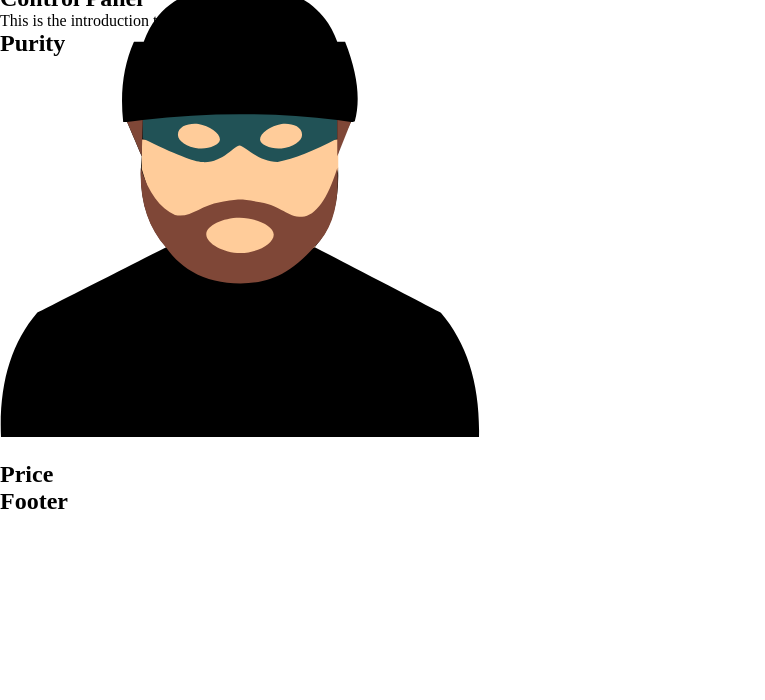
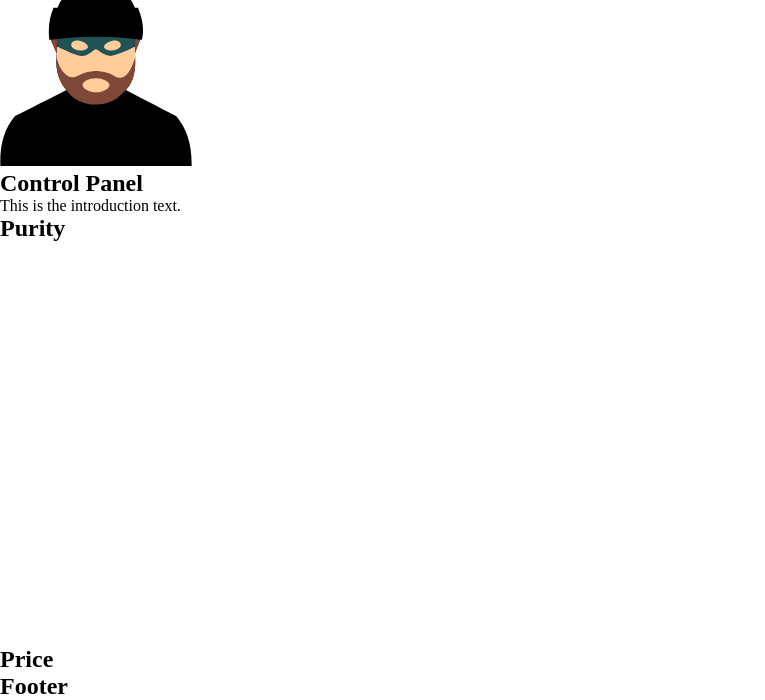
Before and after one commit to relivnd/druggler, a plain HTML site: page index.html in a window 1280 px wide. Shown: the part 236-936 px from the top of the page, without its empty margins (0-765 px from the left). Before the commit the page ends 800 px from the top, so only its background shows below. Drawn offline with nearby package versions, Linux system fonts and the light colour scheme; no server answers.

Commit message:
worked on css

```diff
--- a/index.html
+++ b/index.html
@@ -1,6 +1,7 @@
 <!DOCTYPE html>
 <head>
     <title>DRUGGLER</title>
+    <meta name="viewport" content="width=device-width, initial-scale=1">
     <link rel="stylesheet" href="styles/style.css">
     <meta charset="utf-8">
 
@@ -24,8 +25,10 @@
 <h1> Lohnniveau comparison</h1>
 
 <h1> Wie lange muss man Arbeiten für Essen & Drogen? </h1>
+<div class="dealer">
+    <img id="dealer" src="attachements/dealer.svg">
+</div>
 
-<img class="dealer" src="attachements/dealer.svg">
 
 <!--
 <div class="grid-container">
--- a/styles/style.css
+++ b/styles/style.css
@@ -6,7 +6,11 @@
 }
 
 .dealer {
-    position: absolute;
-    alignment: right;
-    width: 30em;
+    position: -webkit-sticky;
+    position: sticky;
+    top: 10px;
 }
+
+#dealer {
+    width: 12em;
+}
```
